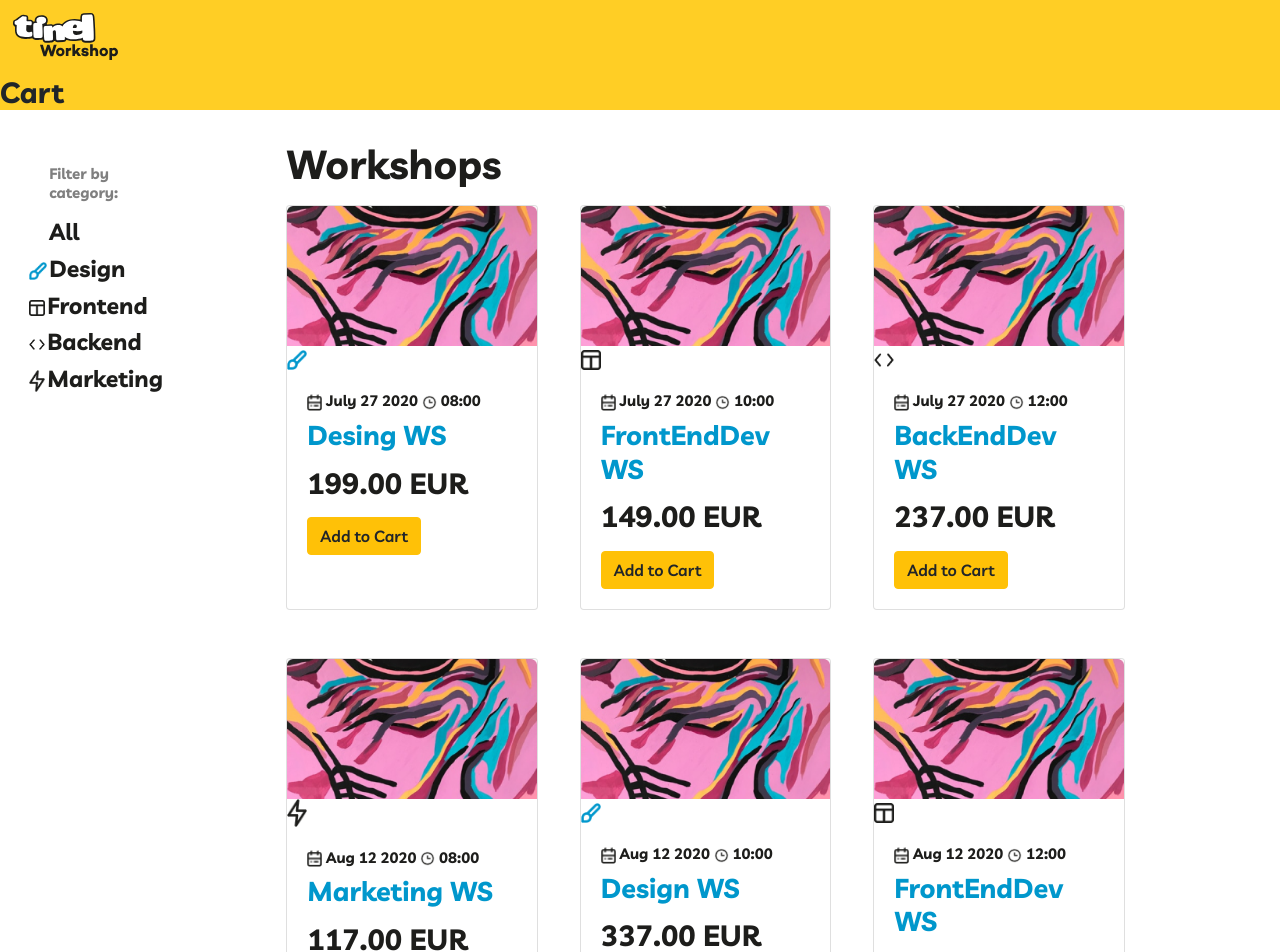
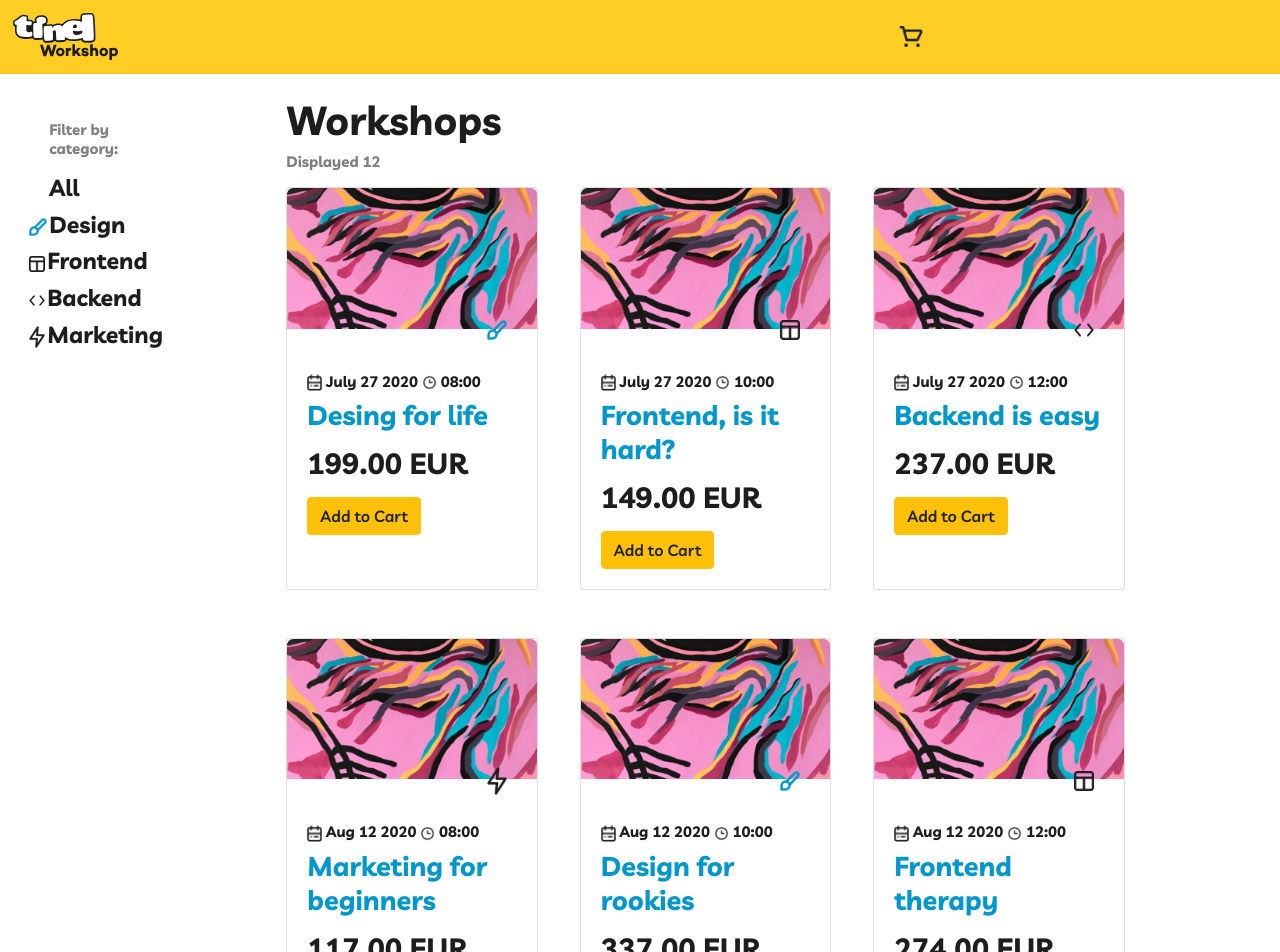
Before and after one commit to RatoST/ws-tinel, a React (Create React App) app: page / in a window 1280 px wide. Shown: the top 952 px of the page. Built offline with nearby package versions, Linux system fonts and the light colour scheme.

Commit message:
add form

```diff
--- a/package.json
+++ b/package.json
@@ -3,6 +3,8 @@
   "version": "0.1.0",
   "private": true,
   "dependencies": {
+    "@hookform/error-message": "0.0.3",
+    "@material-ui/core": "^4.11.0",
     "@testing-library/jest-dom": "^4.2.4",
     "@testing-library/react": "^9.3.2",
     "@testing-library/user-event": "^7.1.2",
@@ -10,7 +12,9 @@
     "lodash": "^4.17.19",
     "react": "^16.13.1",
     "react-bootstrap": "^1.2.2",
+    "react-datepicker": "^3.1.3",
     "react-dom": "^16.13.1",
+    "react-hook-form": "^6.0.8",
     "react-router": "^6.0.0-alpha.2",
     "react-router-dom": "^6.0.0-alpha.2",
     "react-scripts": "3.4.1",
--- a/src/App.css
+++ b/src/App.css
@@ -104,6 +104,14 @@ nav {
   width: 15%;
 }
 
+.listDisplay {
+  color:#7F7F7F;
+  font-style: normal;
+  font-weight: bold;
+  font-size: 15px;
+  line-height: 125%;
+  margin-left: 10%;
+}
 
 .listTitle {
   color: #1D1D1B;
@@ -127,13 +135,20 @@ nav {
   z-index: -1;
 }
 
+.cardIcon {
+  margin-left: 80%;
+  margin-top: -10%;
+  margin-bottom: 0;
+  padding: 0;
+}
+
 .cardTitle {
   color: #0097CC;
 }
 
 .dateText {
   color: #1D1D1B;
-  padding-top: 2px;
+  margin-top: 0;
   vertical-align: center;
 
 }
@@ -284,5 +299,20 @@ nav {
 /* Details similar ws */
 
 .similar {
-  text-align: right;
+  background: #F2F2F2;
 }
+
+.similarTitle  {
+  color: #1D1D1B;
+  font-style: normal;
+  font-weight: bold;
+  font-size: 40px;
+  line-height: 125%;
+
+  margin-top: 5%;
+  margin-bottom: 2%;
+}
+
+.similarCards {
+  margin-left:0;
+}
--- a/src/App.jsx
+++ b/src/App.jsx
@@ -4,21 +4,23 @@ import {
    Routes,
    Route,
    Link,
-   Outlet,
    useParams
 } from 'react-router-dom';
 import Button from 'react-bootstrap/Button'
 import Card from 'react-bootstrap/Card'
+import Cart from './components/Cart';
+import CheckoutForm from './components/ChekoutForm';
 import shops from './utility/shops';
 import './App.css';
 import logo from './images/logo.svg'
 import clock from './images/eva_clock.png';
 import calendar from './images/calendar.png';
 import arrow from './images/arrow.png';
-import Brush from './images/brush.png';
+import BrushS from './images/brush.png';
 import Fed from './images/fed.png';
 import Bed from './images/bed.png';
 import Mar from './images/mar.png';
+import CartImg from './images/cart.png';
 
 const App = () => {
 
@@ -32,13 +34,13 @@ const App = () => {
     <Router>
       <nav className="navBar">
         <Link to="/"><img onClick={changeFilterInit} className="logoImg" src={logo} alt="logo"/></Link>
-        <h3>Cart</h3>
+        <Link to="/cart"><img className="cartImg" src={CartImg} alt="cart"/></Link>
       </nav>
         <Routes>
           <Route path="/" element={<Home filterStats={filterStats} setFilterStatus={setFilterStatus} />}/>
-            <Route path="workshops" element={<Launch />}>
-              <Route path=":id" element={<LaunchShop/>}/>
-            </Route>
+          <Route path="/cart" element={<Cart/>}/>
+          <Route path="/cart/checkoutForm" element={<CheckoutForm/>}/>
+          <Route path="workshops/:id" element={<LaunchShop/>}/>
           <Route path="*" element={<NotFound/>}/>
         </Routes>
     </Router>
@@ -75,7 +77,7 @@ const Home = ({filterStats, setFilterStatus}) => {
   }
 
 
-  const filteredDesign = shops.filter((shop) =>
+  const filteredShops = shops.filter((shop) =>
     shop.theme.includes(filterStats));
 
   return (
@@ -83,19 +85,20 @@ const Home = ({filterStats, setFilterStatus}) => {
       <div className="column left">
         <h6 className="filterText">Filter by category:</h6>
         <h5 className="allClass" onClick={changeFilterInit}> All</h5>
-        <h5 className="filterClass" onClick={changeFilterDesign}><img className="filterImg" src={Brush} alt="icon" width={20}/>Design</h5>
+        <h5 className="filterClass" onClick={changeFilterDesign}><img className="filterImg" src={BrushS} alt="icon" width={20}/>Design</h5>
         <h5 className="filterClass" onClick={changeFilterFed}><img className="filterImg" src={Fed} alt="icon" width={18}/>Frontend</h5>
         <h5 className="filterClass" onClick={changeFilterBed}><img className="filterImg" src={Bed} alt="icon" width={18}/>Backend</h5>
         <h5 className="filterClass" onClick={changeFilterMar}><img className="filterImg" src={Mar} alt="icon" width={18}/>Marketing</h5>
       </div>
       <div className="column right">
         <h2 className="listTitle">Workshops</h2>
+        <h6 className="listDisplay">Displayed {filteredShops.length}</h6>
           <div className="dictionary">
-            {Object.entries(filteredDesign).map(([id, {image, catIcon, title, date, time, price}]) => (
+            {filteredShops.map(({id, image, catIcon, title, date, time, price}) => (
               <Card className="term" key={id}>
               <Link to={`/workshops/${id}`}>
                 <Card.Img variant="top" src={image}/>
-                <span><img src={catIcon} alt="icon" width={20}/></span>
+                <span><img className="cardIcon" src={catIcon} alt="icon" width={20}/></span>
               </Link>
                 <Card.Body>
                   <h6 className="dateText"><span><img src={calendar} alt="cal" width={15}/> {date} </span>
@@ -114,12 +117,6 @@ const Home = ({filterStats, setFilterStatus}) => {
   );
 }
 
-const Launch = () => {
-  return (
-    <div>
-        <Outlet />
-    </div>);
-}
 
 // Link for details
 const LaunchShop = () => {
@@ -138,7 +135,7 @@ const LaunchShop = () => {
     return `${(price).toFixed(2)} EUR`
   }
 
-  const filteredDesign = shops.filter((shop) =>
+  const filteredShops = shops.filter((shop) =>
     (shop.theme.includes(theme)&&shop.id !== id));
 
   return (
@@ -176,23 +173,26 @@ const LaunchShop = () => {
       </div>
     </div>
     <div className="row similar">
-      <div>
-      <h2 className="listTitle">Similar Workshops</h2>
-          <div className="dictionary">
-            {Object.entries(filteredDesign).map(([id, {image, catIcon, title,date, time, price}]) => (
-                <div className="term" key={id}>
+    <div className="column left"></div>
+      <div className="column right">
+      <h2 className="similarTitle">Similar Workshops</h2>
+      <div className="dictionary similarCards">
+            {filteredShops.map(({id, image, catIcon, title, date, time, price}) => (
+              <Card className="term" key={id}>
               <Link to={`/workshops/${id}`}>
-                  <img className="bckImg" src={image} alt={title}/>
+                <Card.Img variant="top" src={image}/>
+                <span><img className="cardIcon" src={catIcon} alt="icon" width={20}/></span>
               </Link>
-                <span><img src={catIcon} alt="icon" width={20}/></span>
+                <Card.Body>
                   <h6 className="dateText"><span><img src={calendar} alt="cal" width={15}/> {date} </span>
                   <span><img src={clock} alt="clo" width={15}/> {time} </span></h6>
                 <Link to={`/workshops/${id}`}>
-                  <h4 className="cardTitle">{title}</h4>
+                  <Card.Title><h4 className="cardTitle">{title}</h4></Card.Title>
                 </Link>
-                <h3 className="price">{formatPrice(price)}</h3>
+                  <Card.Text><h3 className="price">{formatPrice(price)}</h3></Card.Text>
                   <Button variant='warning'>Add to Cart</Button>
-              </div>
+                </Card.Body>
+              </Card>
             ))}
           </div>
       </div>
@@ -205,7 +205,7 @@ const NotFound = () => {
   return (
     <div>
       <h1>Not found!</h1>
-      <p>Sorry, it seems page that you searched don`t exist here.</p>
+      <p>Sorry, it seems page that you searched doesn`t exist here.</p>
     </div>
   )
 }
--- a/src/components/Cart.jsx
+++ b/src/components/Cart.jsx
@@ -13,6 +13,7 @@ const Cart = () => {
       </div>
       <div className="column right">
       <h2 className="listTitle">Cart</h2>
+      <Link to="/cart/checkoutForm">Checkout</Link>
       </div>
     </div>
     </>
--- /dev/null
+++ b/src/components/ChekoutForm.jsx
@@ -0,0 +1,120 @@
+import React, {useState} from "react";
+import { BrowserRouter as Router, Link } from 'react-router-dom';
+import Form from 'react-bootstrap/Form'
+import Button from 'react-bootstrap/Button'
+import InputGroup from 'react-bootstrap/InputGroup'
+import Col from 'react-bootstrap/Col'
+import DatePicker from "react-datepicker";
+import '../App.css';
+import arrow from '../images/arrow.png';
+
+const CheckoutForm = () => {
+
+    const [validated, setValidated] = useState(false);
+    const [startDate, setStartDate] = useState(new Date());
+
+    const handleSubmit = (event) => {
+      const form = event.currentTarget;
+      if (form.checkValidity() === false) {
+        event.preventDefault();
+        event.stopPropagation();
+      }
+
+      setValidated(true);
+    };
+
+  return (
+    <>
+    <div className="row">
+      <div className="column left">
+        <Link to="/cart"><h6 className="backLink"><img className="arrow" src={arrow} alt="arrow" /> Back</h6></Link>
+      </div>
+      <div className="column right">
+      <h2 className="listTitle">Checkout</h2>
+      <Form noValidate validated={validated} onSubmit={handleSubmit}>
+      <Form.Row>
+        <Form.Group as={Col} md="4" controlId="validationCustom01">
+          <Form.Label>First name</Form.Label>
+          <Form.Control
+            required
+            type="text"
+            placeholder="First name"
+            defaultValue=""
+          />
+          <Form.Control.Feedback type="invalid">Please provide first name.</Form.Control.Feedback>
+        </Form.Group>
+        <Form.Group as={Col} md="4" controlId="validationCustom02">
+          <Form.Label>Last name</Form.Label>
+          <Form.Control
+            required
+            type="text"
+            placeholder="Last name"
+            defaultValue=""
+          />
+          <Form.Control.Feedback type="invalid">Please provide last name.</Form.Control.Feedback>
+        </Form.Group>
+        <Form.Group as={Col} md="4" controlId="validationCustomUsername">
+          <Form.Label>Email</Form.Label>
+          <InputGroup>
+            <InputGroup.Prepend>
+              <InputGroup.Text id="inputGroupPrepend">@</InputGroup.Text>
+            </InputGroup.Prepend>
+            <Form.Control
+              type="text"
+              placeholder="Email"
+              aria-describedby="inputGroupPrepend"
+              required
+            />
+            <Form.Control.Feedback type="invalid">
+              Please provide email.
+            </Form.Control.Feedback>
+          </InputGroup>
+        </Form.Group>
+      </Form.Row>
+      <Form.Row>
+        <Form.Group as={Col} md="3" controlId="dob">
+          <Form.Label>Select Date</Form.Label>
+         <Form.Control type="date" name="dob" placeholder="Date of Birth" required/>
+         <Form.Control.Feedback type="invalid">Please provide date of birth.</Form.Control.Feedback>
+        </Form.Group>
+        <Form.Group as={Col} md="3" controlId="formGridState">
+      <Form.Label>Gender</Form.Label>
+      <Form.Control as="select" defaultValue="Choose...">
+        <option>Choose...</option>
+        <option>Female</option>
+        <option>Male</option>
+        <option>Other</option>
+      </Form.Control>
+    </Form.Group>
+        <Form.Group as={Col} md="3" controlId="validationCustom04">
+          <Form.Label>Address</Form.Label>
+          <Form.Control type="text" placeholder="Address" required />
+          <Form.Control.Feedback type="invalid">
+            Please provide a valid address.
+          </Form.Control.Feedback>
+        </Form.Group>
+        <Form.Group as={Col} md="3" controlId="validationCustom05">
+          <Form.Label>Zip</Form.Label>
+          <Form.Control type="text" placeholder="Zip" required />
+          <Form.Control.Feedback type="invalid">
+            Please provide a valid zip.
+          </Form.Control.Feedback>
+        </Form.Group>
+      </Form.Row>
+      <Form.Group>
+        <Form.Check
+          required
+          label="Agree to terms and conditions"
+          feedback="You must agree before submitting."
+        />
+      </Form.Group>
+      <Button variant="warning" type="submit">Checkout</Button>
+    </Form>
+      </div>
+    </div>
+    </>
+
+  );
+}
+
+export default CheckoutForm;
--- a/src/utility/shops.jsx
+++ b/src/utility/shops.jsx
@@ -9,13 +9,13 @@ import Mar from '../images/mar.png';
 const shops =
     [
     {
-        id:1,
+        id:0,
         image:BackgroundPic,
         catIcon:Brush,
         theme:"design",
         date:<time dateTime="2020-07-27">July 27 2020</time>,
         time:<time dateTime="08:00">08:00</time>,
-        title:"Desing WS",
+        title:"Desing for life",
         price:199,
         speaker:"Mike Designer",
         detImg:DetImg,
@@ -24,13 +24,13 @@ const shops =
 
     },
     {
-        id:2,
+        id:1,
         image:BackgroundPic,
         catIcon:Fed,
         theme:"fed",
         date:<time dateTime="2020-07-27">July 27 2020</time>,
         time:<time dateTime="10:00">10:00</time>,
-        title:"FrontEndDev WS",
+        title:"Frontend, is it hard?",
         price:149,
         speaker:"Shime Razvojnik",
         detImg:DetImg,
@@ -38,13 +38,13 @@ const shops =
 
     },
     {
-        id:3,
+        id:2,
         image:BackgroundPic,
         catIcon:Bed,
         theme:"bed",
         date:<time dateTime="2020-07-27">July 27 2020</time>,
         time:<time dateTime="12:00">12:00</time>,
-        title:"BackEndDev WS",
+        title:"Backend is easy",
         price:237,
         speaker:"Mate Znanstvenik",
         detImg:DetImg,
@@ -52,13 +52,13 @@ const shops =
 
     },
     {
-        id:4,
+        id:3,
         image:BackgroundPic,
         catIcon:Mar,
         theme:"mar",
         date:<time dateTime="2020-08-12">Aug 12 2020</time>,
         time:<time dateTime="08:00">08:00</time>,
-        title:"Marketing WS",
+        title:"Marketing for beginners",
         price:117,
         speaker:"Kupi Prodoj",
         detImg:DetImg,
@@ -66,15 +66,29 @@ const shops =
 
     },
     {
-        id:5,
+        id:4,
         image:BackgroundPic,
         catIcon:Brush,
         theme:"design",
         date:<time dateTime="2020-08-12">Aug 12 2020</time>,
         time:<time dateTime="10:00">10:00</time>,
-        title:"Design WS",
+        title:"Design for rookies",
         price:337,
         speaker:"Lipa Mare",
+        detImg:DetImg,
+        description:"Lorem ipsum dolor sit amet, consectetur adipiscing elit, sed do eiusmod tempor incididunt ut labore et dolore magna aliqua. Ut enim ad minim veniam, quis nostrud exercitation ullamco laboris nisi ut aliquip ex ea commodo consequat. Duis aute irure dolor in reprehenderit in voluptate velit esse cillum dolore eu fugiat nulla pariatur. Excepteur sint occaecat cupidatat non proident, sunt in culpa qui officia deserunt mollit anim id est laborum.",
+
+    },
+    {
+        id:5,
+        image:BackgroundPic,
+        catIcon:Fed,
+        theme:"fed",
+        date:<time dateTime="2020-08-12">Aug 12 2020</time>,
+        time:<time dateTime="12:00">12:00</time>,
+        title:"Frontend therapy",
+        price:274,
+        speaker:"Gust Ga Slusat",
         detImg:DetImg,
         description:"Lorem ipsum dolor sit amet, consectetur adipiscing elit, sed do eiusmod tempor incididunt ut labore et dolore magna aliqua. Ut enim ad minim veniam, quis nostrud exercitation ullamco laboris nisi ut aliquip ex ea commodo consequat. Duis aute irure dolor in reprehenderit in voluptate velit esse cillum dolore eu fugiat nulla pariatur. Excepteur sint occaecat cupidatat non proident, sunt in culpa qui officia deserunt mollit anim id est laborum.",
 
@@ -85,10 +99,10 @@ const shops =
         catIcon:Fed,
         theme:"fed",
         date:<time dateTime="2020-08-12">Aug 12 2020</time>,
-        time:<time dateTime="12:00">12:00</time>,
-        title:"FrontEndDev WS",
-        price:274,
-        speaker:"Gust Ga Slusat",
+        time:<time dateTime="14:00">14:00</time>,
+        title:"Frontend advanced",
+        price:374,
+        speaker:"Kodira Kolud",
         detImg:DetImg,
         description:"Lorem ipsum dolor sit amet, consectetur adipiscing elit, sed do eiusmod tempor incididunt ut labore et dolore magna aliqua. Ut enim ad minim veniam, quis nostrud exercitation ullamco laboris nisi ut aliquip ex ea commodo consequat. Duis aute irure dolor in reprehenderit in voluptate velit esse cillum dolore eu fugiat nulla pariatur. Excepteur sint occaecat cupidatat non proident, sunt in culpa qui officia deserunt mollit anim id est laborum.",
 
@@ -96,13 +110,13 @@ const shops =
     {
         id:7,
         image:BackgroundPic,
-        catIcon:Fed,
-        theme:"fed",
-        date:<time dateTime="2020-08-12">Aug 12 2020</time>,
-        time:<time dateTime="14:00">14:00</time>,
-        title:"FrontEndDev WS",
-        price:374,
-        speaker:"Kodira Kolud",
+        catIcon:Brush,
+        theme:"design",
+        date:<time dateTime="2020-08-14">Aug 14 2020</time>,
+        time:<time dateTime="08:00">08:00</time>,
+        title:"Designfor dummies",
+        price:439,
+        speaker:"Katarina Her",
         detImg:DetImg,
         description:"Lorem ipsum dolor sit amet, consectetur adipiscing elit, sed do eiusmod tempor incididunt ut labore et dolore magna aliqua. Ut enim ad minim veniam, quis nostrud exercitation ullamco laboris nisi ut aliquip ex ea commodo consequat. Duis aute irure dolor in reprehenderit in voluptate velit esse cillum dolore eu fugiat nulla pariatur. Excepteur sint occaecat cupidatat non proident, sunt in culpa qui officia deserunt mollit anim id est laborum.",
 
@@ -110,13 +124,13 @@ const shops =
     {
         id:8,
         image:BackgroundPic,
-        catIcon:Brush,
-        theme:"design",
+        catIcon:Mar,
+        theme:"mar",
         date:<time dateTime="2020-08-14">Aug 14 2020</time>,
-        time:<time dateTime="08:00">08:00</time>,
-        title:"Design WS",
-        price:439,
-        speaker:"Katarina Her",
+        time:<time dateTime="10:00">10:00</time>,
+        title:"Marketing for technical people",
+        price:327,
+        speaker:"Prodajen Uje",
         detImg:DetImg,
         description:"Lorem ipsum dolor sit amet, consectetur adipiscing elit, sed do eiusmod tempor incididunt ut labore et dolore magna aliqua. Ut enim ad minim veniam, quis nostrud exercitation ullamco laboris nisi ut aliquip ex ea commodo consequat. Duis aute irure dolor in reprehenderit in voluptate velit esse cillum dolore eu fugiat nulla pariatur. Excepteur sint occaecat cupidatat non proident, sunt in culpa qui officia deserunt mollit anim id est laborum.",
 
@@ -127,10 +141,10 @@ const shops =
         catIcon:Mar,
         theme:"mar",
         date:<time dateTime="2020-08-14">Aug 14 2020</time>,
-        time:<time dateTime="10:00">10:00</time>,
-        title:"Marketing WS",
-        price:327,
-        speaker:"Prodajen Uje",
+        time:<time dateTime="12:00">12:00</time>,
+        title:"Marketing rocks",
+        price:721,
+        speaker:"Max Manus",
         detImg:DetImg,
         description:"Lorem ipsum dolor sit amet, consectetur adipiscing elit, sed do eiusmod tempor incididunt ut labore et dolore magna aliqua. Ut enim ad minim veniam, quis nostrud exercitation ullamco laboris nisi ut aliquip ex ea commodo consequat. Duis aute irure dolor in reprehenderit in voluptate velit esse cillum dolore eu fugiat nulla pariatur. Excepteur sint occaecat cupidatat non proident, sunt in culpa qui officia deserunt mollit anim id est laborum.",
 
@@ -138,13 +152,13 @@ const shops =
     {
         id:10,
         image:BackgroundPic,
-        catIcon:Mar,
-        theme:"mar",
-        date:<time dateTime="2020-08-14">Aug 14 2020</time>,
-        time:<time dateTime="12:00">12:00</time>,
-        title:"Marketing WS",
-        price:721,
-        speaker:"Max Manus",
+        catIcon:Bed,
+        theme:"bed",
+        date:<time dateTime="2020-08-17">Aug 17 2020</time>,
+        time:<time dateTime="08:00">08:00</time>,
+        title:"Backend as a tool",
+        price:630,
+        speaker:"John Johnny",
         detImg:DetImg,
         description:"Lorem ipsum dolor sit amet, consectetur adipiscing elit, sed do eiusmod tempor incididunt ut labore et dolore magna aliqua. Ut enim ad minim veniam, quis nostrud exercitation ullamco laboris nisi ut aliquip ex ea commodo consequat. Duis aute irure dolor in reprehenderit in voluptate velit esse cillum dolore eu fugiat nulla pariatur. Excepteur sint occaecat cupidatat non proident, sunt in culpa qui officia deserunt mollit anim id est laborum.",
 
@@ -155,22 +169,8 @@ const shops =
         catIcon:Bed,
         theme:"bed",
         date:<time dateTime="2020-08-17">Aug 17 2020</time>,
-        time:<time dateTime="08:00">08:00</time>,
-        title:"BackEndDev WS",
-        price:630,
-        speaker:"John Johnny",
-        detImg:DetImg,
-        description:"Lorem ipsum dolor sit amet, consectetur adipiscing elit, sed do eiusmod tempor incididunt ut labore et dolore magna aliqua. Ut enim ad minim veniam, quis nostrud exercitation ullamco laboris nisi ut aliquip ex ea commodo consequat. Duis aute irure dolor in reprehenderit in voluptate velit esse cillum dolore eu fugiat nulla pariatur. Excepteur sint occaecat cupidatat non proident, sunt in culpa qui officia deserunt mollit anim id est laborum.",
-
-    },
-    {
-        id:12,
-        image:BackgroundPic,
-        catIcon:Bed,
-        theme:"bed",
-        date:<time dateTime="2020-08-17">Aug 17 2020</time>,
         time:<time dateTime="12:00">12:00</time>,
-        title:"BackEndDev WS",
+        title:"Backend - all you need",
         price:524,
         speaker:"Jo Maracic",
         detImg:DetImg,
```
Also changed, not shown: src/components/ChekoutForm copy.jsx (added, +43 -0 lines), test/shops.jsx (+4 -4 lines), src/images/brush2.png (added), 1 other file (tests, documents, lock files or other folders). Lines whose indentation alone changed are shown as unchanged.
